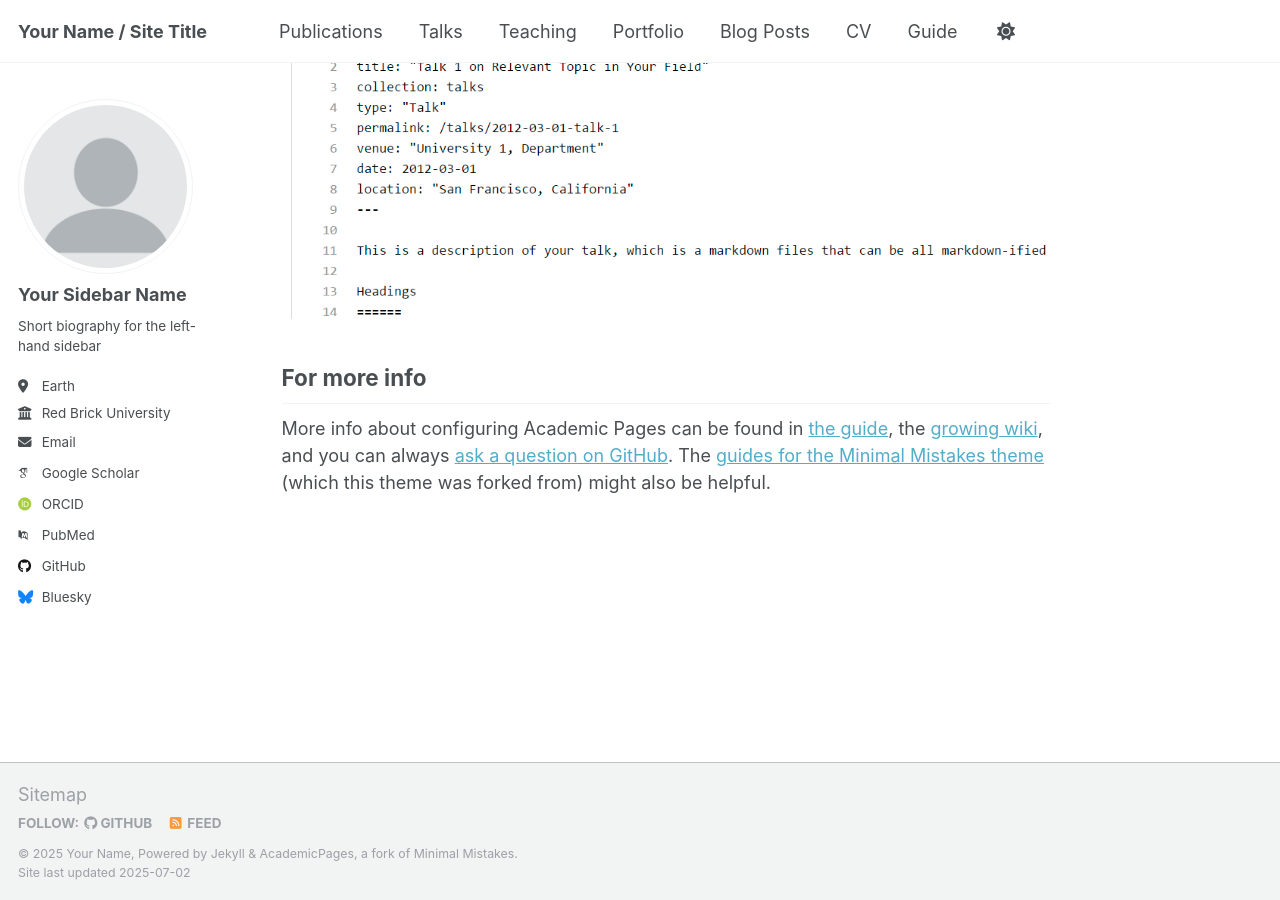
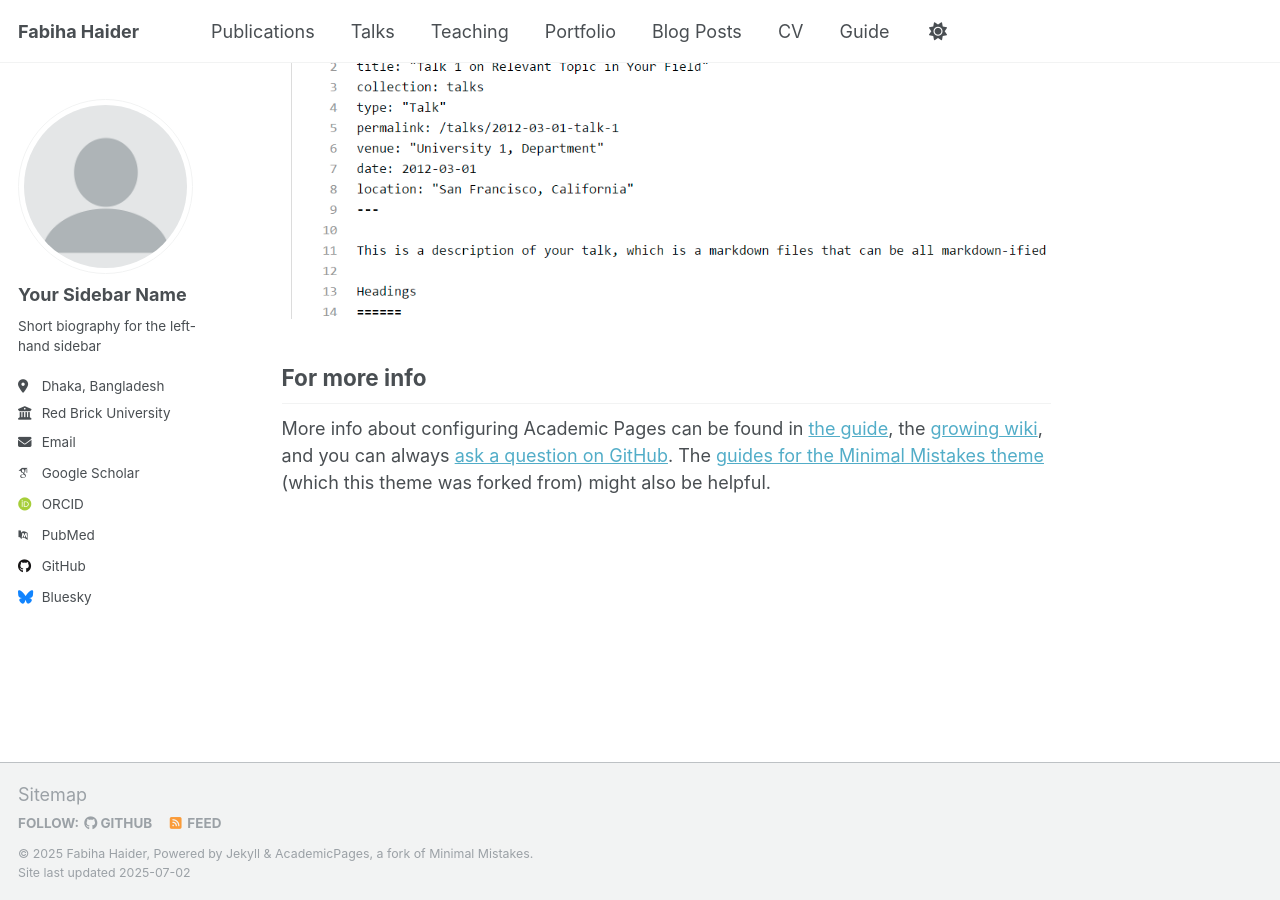
Before and after one commit to FabihaHaider/FabihaHaider.github.io, a Jekyll site: the page built from _pages/about.md, in a window 1280 px wide and 900 px high, scrolled down 2880 px. Built offline with Jekyll 4.4.1, drawn with Linux system fonts in a browser that asks for light colours; some web fonts are replaced; a script that is not in the unit is left out.

Commit message:
initial commit

```diff
--- a/_config.yml
+++ b/_config.yml
@@ -9,13 +9,13 @@
 # Basic Site Settings
 locale                   : "en-US"
 site_theme               : "default"
-title                    : "Your Name / Site Title"
+title                    : "Fabiha Haider"
 title_separator          : "-"
-name                     : &name "Your Name"
+name                     : &name "Fabiha Haider"
 description              : &description "personal description"
-url                      : https://academicpages.github.io # the base hostname & protocol for your site e.g. "https://[your GitHub username].github.io" or if you already have some other page hosted on Github then use "https://[your GitHub username].github.io/[Your Repo Name]"
+url                      : https://fabihahaider.github.io # the base hostname & protocol for your site e.g. "https://[your GitHub username].github.io" or if you already have some other page hosted on Github then use "https://[your GitHub username].github.io/[Your Repo Name]"
 baseurl                  : "" # the subpath of your site, e.g. "/blog"
-repository               : "academicpages/academicpages.github.io"
+repository               : "FabihaHaider/FabihaHaider.github.io"
 
 # Site Author - The following control what appear as part of the author content on the side bar.
 #               If a field is blank the icon and link will not appear, otherwise it will be shown.
@@ -26,10 +26,10 @@
   name             : "Your Sidebar Name"
   pronouns         : # example: "she/her"
   bio              : "Short biography for the left-hand sidebar"
-  location         : "Earth"
+  location         : "Dhaka, Bangladesh"
   employer         : "Red Brick University"
   uri              : # URL
-  email            : "none@example.org"
+  email            : "fabihahaider4@gmail.com"
 
   # Academic websites
   academia         : # URL
```
